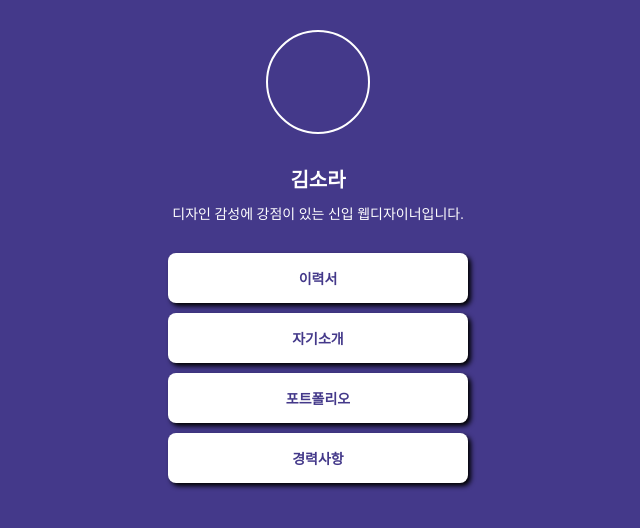
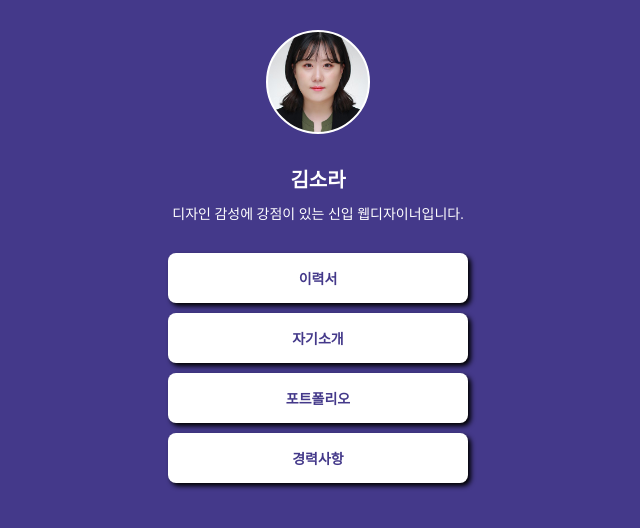
Before and after one commit to ladeela/profilepage, a plain HTML site: page index.html in a window 1280 px wide. Shown: the whole page, without its empty margins (322-962 px from the left). Drawn offline with Linux system fonts and the light colour scheme; a web font is replaced by a local one.

Commit message:
Add files via upload

```diff
--- a/index.html
+++ b/index.html
@@ -25,7 +25,7 @@
 
                 border: 2px solid white;
 
-                background-image: url('김소라.jpg');
+                background-image: url('증명사진.png');
                 background-position: center;
                 background-size: cover;
             }
```
